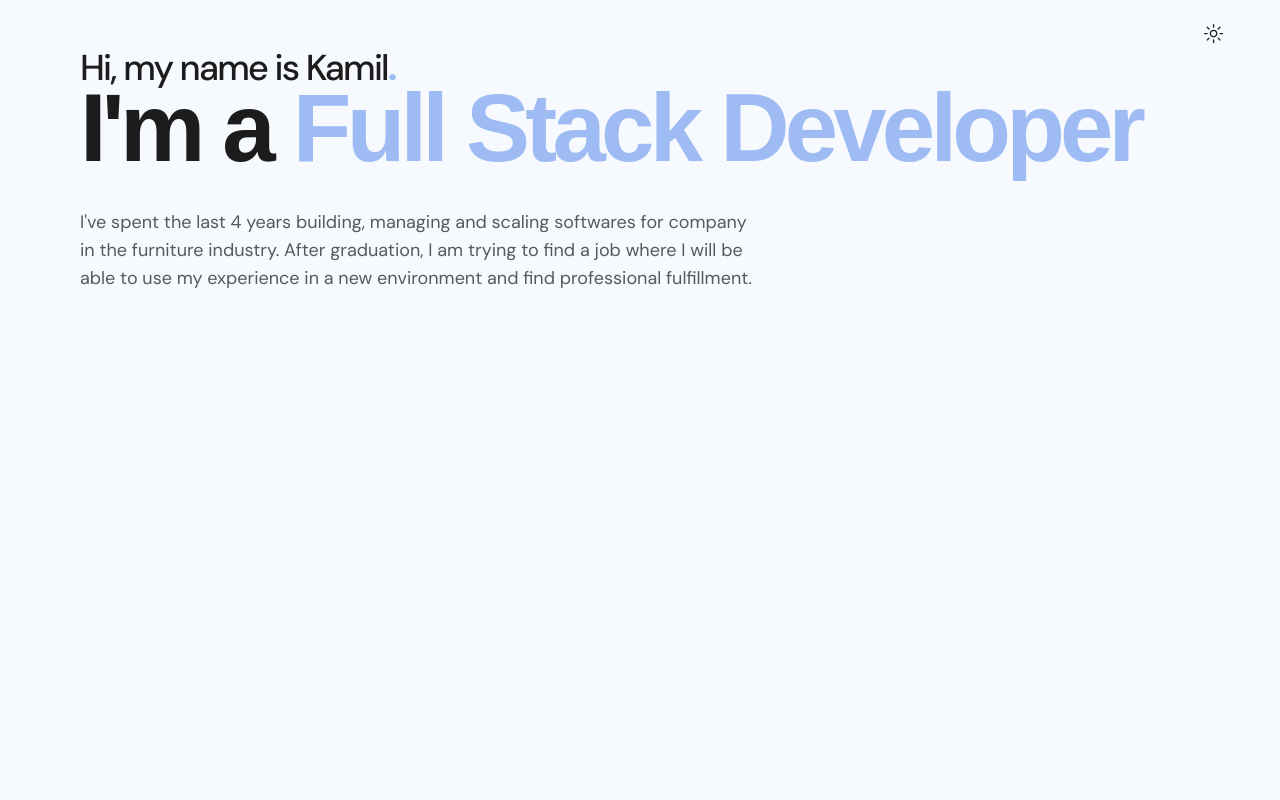
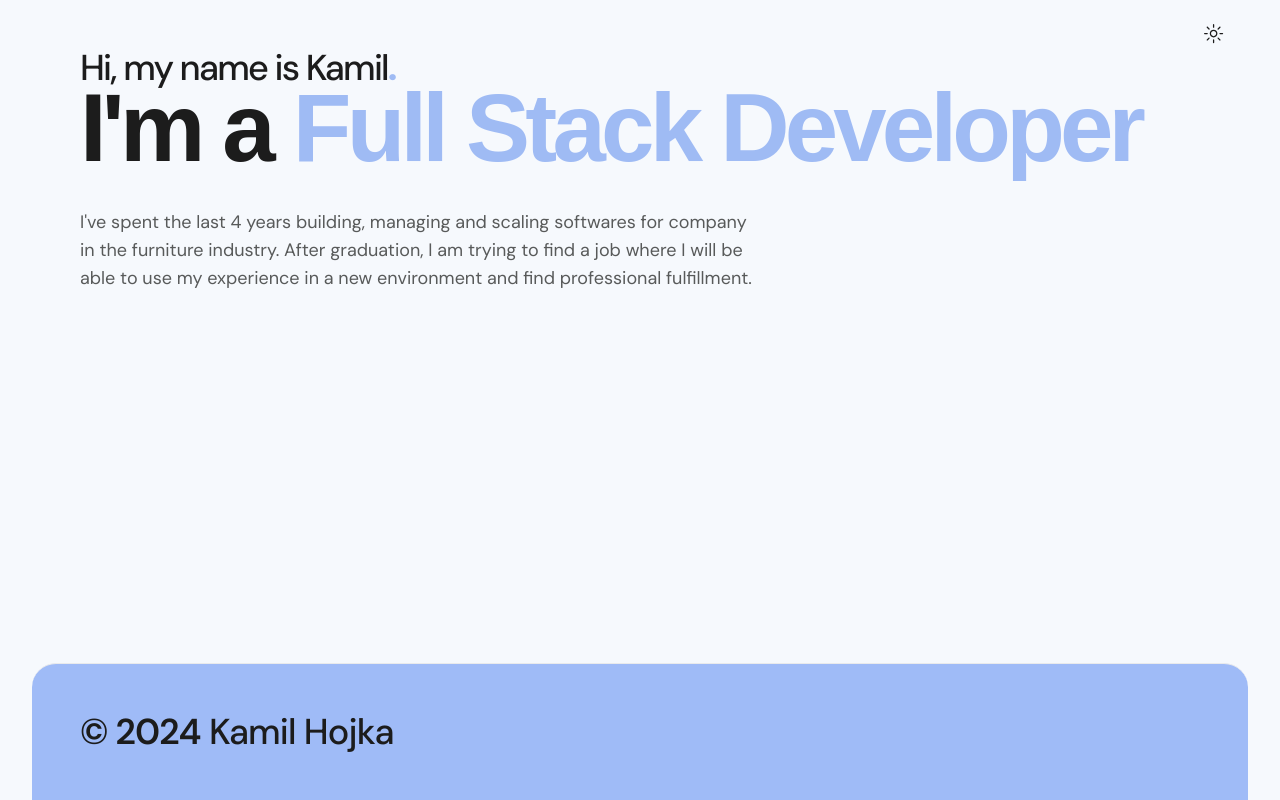
Before and after one commit to kamilhojka/portfolio, a Next.js app: page / in a window 1280 px wide. Built offline with nearby package versions, Linux system fonts and the light colour scheme; a web font is replaced by a local one.

Commit message:
Add 'Footer' component

```diff
--- a/app/page.tsx
+++ b/app/page.tsx
@@ -1,9 +1,12 @@
+import { Footer } from "@/components/sections/footer";
 import { Hero } from "@/components/sections/hero";
 
 export default function Home() {
   return (
     <div className="container relative min-h-screen flex flex-col gap-12 w-full">
       <Hero />
+      <main className="flex flex-1"></main>
+      <Footer />
     </div>
   );
 }
--- /dev/null
+++ b/components/sections/footer.tsx
@@ -0,0 +1,9 @@
+export function Footer() {
+  return (
+    <footer className="flex flex-col sm:flex-row rounded-t-3xl border-t p-12 justify-between items-start sm:items-center gap-4 bg-[#9fbbf7]">
+      <h2 className="text-4xl font-medium tracking-tight text-primary-foreground">
+        <span className="font-semibold">© 2024</span> Kamil Hojka
+      </h2>
+    </footer>
+  );
+}
```
